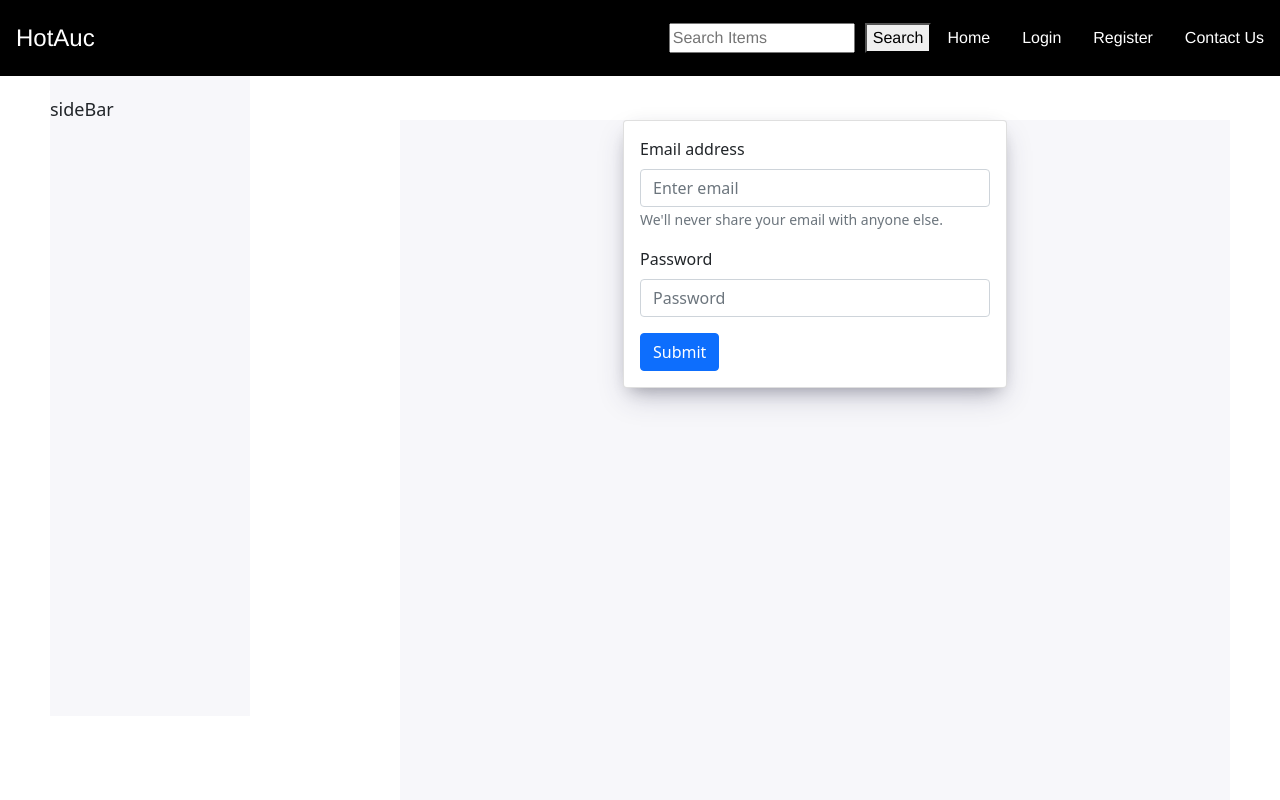
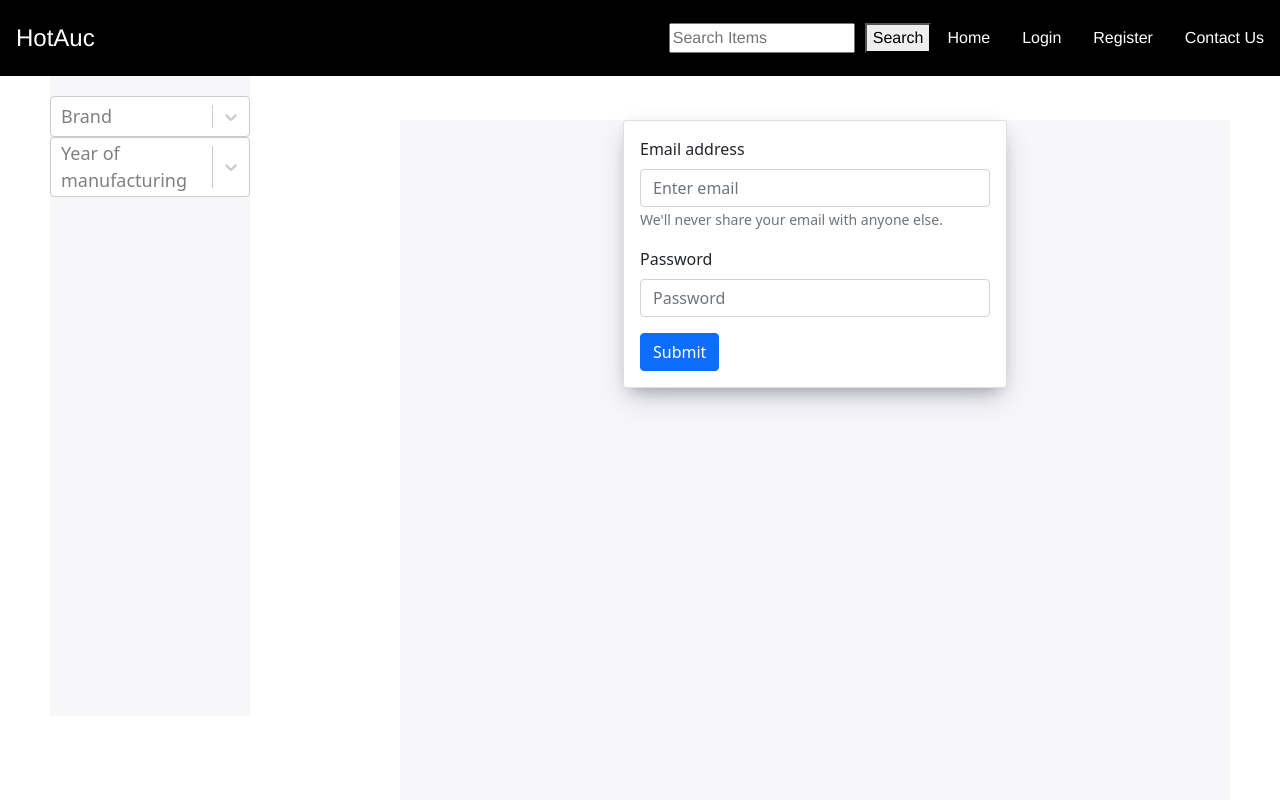
Before and after one commit to hlutony-me/HotAuc, a React (Create React App) app in the folder client/: page /api/auth/login in a window 1280 px wide. Shown: the top 800 px of the page. Built offline with nearby package versions, Linux system fonts and the light colour scheme.

Commit message:
sidebar component: reactselct added

```diff
--- a/client/package.json
+++ b/client/package.json
@@ -12,6 +12,7 @@
     "react-dom": "^17.0.2",
     "react-router-dom": "^6.0.0",
     "react-scripts": "4.0.3",
+    "react-select": "^5.2.1",
     "readdirp": "^3.6.0",
     "web-vitals": "^1.1.2"
   },
--- a/client/src/components/Sidebar.js
+++ b/client/src/components/Sidebar.js
@@ -1,8 +1,78 @@
 import React from "react"
 import "./Sidebar.css"
+import { components } from "react-select";
+import Select from 'react-select';
+
+const Option = (props) => {
+	return (
+	  <div>
+		<components.Option {...props}>
+		  <input
+			type="checkbox"
+			checked={props.isSelected}
+			onChange={() => null}
+		  />{" "}
+		  <label>{props.label}</label>
+		</components.Option>
+	  </div>
+	);
+  };
+
+
+  export const colourOptions = [
+	{ value: "ocean1", label: "Ocean" },
+	{ value: "blue", label: "Blue" },
+	{ value: "purple", label: "Purple" },
+	{ value: "red", label: "Red" },
+	{ value: "orange", label: "Orange" },
+	{ value: "yellow", label: "Yellow" },
+	{ value: "green", label: "Green" },
+	{ value: "forest", label: "Forest" },
+	{ value: "slate", label: "Slate" },
+	{ value: "silver", label: "Silver" }
+  ];
+
+  const handleChange = (selected) => {
+    this.setState({
+      optionSelected: selected
+    });
+  };
+
 
 function Sidebar() {
-	return <div className="sidebar">sideBar</div>
+	return (
+	<div className="sidebar">
+
+<Select
+  options={colourOptions}
+  isMulti
+  closeMenuOnSelect={false}
+  hideSelectedOptions={false}
+  components={{
+    Option
+  }}
+  onChange={handleChange}
+  allowSelectAll={true}
+  value={"ddd"}
+  placeholder ={"Brand"}
+/>
+
+<Select
+  options={colourOptions}
+  isMulti
+  closeMenuOnSelect={false}
+  hideSelectedOptions={false}
+  components={{
+    Option
+  }}
+  onChange={handleChange}
+  allowSelectAll={true}
+  value={"ddd"}
+  placeholder ={"Year of manufacturing"}
+/>
+
+</div>);
+
 }
 
 export default Sidebar
```
Also changed, not shown: client/src/components/option.js (added, +16 -0 lines), 1 other file (tests, documents, lock files or other folders).
